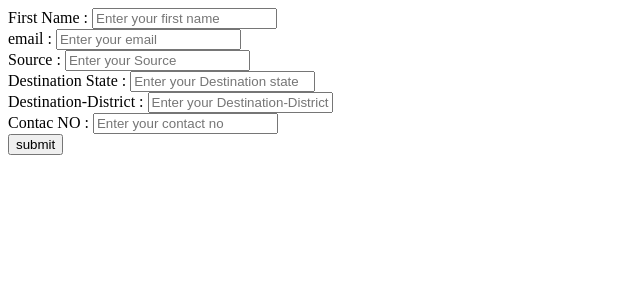
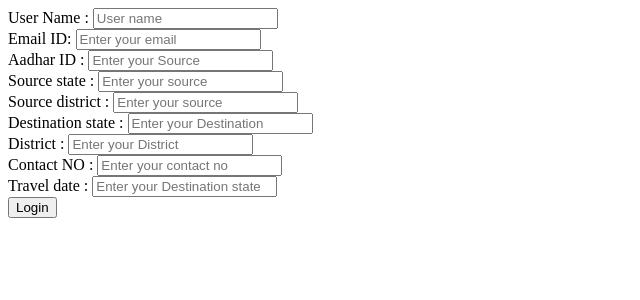
Before and after one commit to govindsairam3/MicroProject4-CovidEpass_enquiry, a Flask app: page / in a window 1280 px wide. Shown: the top 300 px of the page, without its empty margins (0-640 px from the left). Run offline with Flask 2, Linux system fonts and the light colour scheme.

Commit message:
added user_details

```diff
--- a/server.py
+++ b/server.py
@@ -11,21 +11,21 @@ app = Flask(__name__, static_url_path='/static')
 
 @app.route('/')
 def registration_form():
-    return render_template('test_page.html')
+    return render_template('login_page.html')
 
 @app.route('/login_page', methods=['POST','GET'])
 def login_registration_details():
-    first_name = request.form['fname']
-    last_name = request.form['lname']
-    email_id = request.form['email']
-    source_st = request.form['source_state']
-    source_dt = request.form['source']
-    destination_st = request.form['dest_state']
-    destination_dt = request.form['destination']
-    phoneNumber = request.form['phoneNumber']
-    id_proof = request.form['idcard']
-    date = request.form['trip']
-    fullname = first_name +'.'+ last_name
+    first_name = request.form['username']
+    #last_name = request.form['lname']
+    email_id = request.form['email_id']
+    source_st = request.form['Travelling_from']
+    source_dt = request.form['Travelling_dist']
+    destination_st = request.form['Destination']
+    destination_dt = request.form['District']
+    phoneNumber = request.form['PhoneNumber']
+    id_proof = request.form['aadhar_card']
+    date = request.form['travel_date']
+    fullname = first_name +'.'#+ last_name
     r = requests.get('https://api.covid19india.org/v4/data.json')
     json_data = r.json()
     count = json_data[destination_st]['districts'][destination_dt]['total']['confirmed']
@@ -34,14 +34,14 @@ def login_registration_details():
     if travel_pass <30 and request.method=='POST' :
         status = 'CONFIRMED'
         #return status
-        client.messages.create(to="whatsapp:+917013510927", from_="whatsapp:+14155238886", body="Hello "+fullname+"your travel is "+status)
-        return render_template('login_page.html',var=fullname, var1=email_id, var2=id_proof, var3=source_st, var4=source_dt,var5=destination_st,var6=destination_dt,
+        #client.messages.create(to="whatsapp:+917013510927", from_="whatsapp:+14155238886", body="Hello "+fullname+"your travel is "+status)
+        return render_template('user_details.html',var=fullname, var1=email_id, var2=id_proof, var3=source_st, var4=source_dt,var5=destination_st,var6=destination_dt,
                                 var7=phoneNumber,var8=date, var9=status)
     else:
         status= 'NOT_CONFIRMED'
         #return status
-        client.messages.create(to="whatsapp:+917013510927", from_="whatsapp:+14155238886", body="Hello "+fullname+"your travel is "+status)
-        return render_template('login_page.html',var=fullname, var1=email_id, var2=id_proof, var3=source_st, var4=source_dt,var5=destination_st,var6=destination_dt,
+        #client.messages.create(to="whatsapp:+917013510927", from_="whatsapp:+14155238886", body="Hello "+fullname+"your travel is "+status)
+        return render_template('user_details.html',var=fullname, var1=email_id, var2=id_proof, var3=source_st, var4=source_dt,var5=destination_st,var6=destination_dt,
                                 var7=phoneNumber,var8=date, var9=status)
 
 
--- a/templates/login_page.html
+++ b/templates/login_page.html
@@ -17,16 +17,19 @@
                 <label>Aadhar ID : </label>
                 <input type="text" placeholder="Enter your Source " name="aadhar_card"><br>
 
-                <label>Source Destination : </label>
+                <label>Source state : </label>
                 <input type="text" placeholder="Enter your source" name="Travelling_from"><br>
 
-                <label>Target Destination : </label>
+                <label>Source district : </label>
+                <input type="text" placeholder="Enter your source" name="Travelling_dist"><br>
+
+                <label>Destination state : </label>
                 <input type="text" placeholder="Enter your Destination" name="Destination"><br>
 
                 <label>District : </label>
                 <input type="text" placeholder="Enter your District" name="District"><br>
 
-                <label>Contac NO : </label>
+                <label>Contact NO : </label>
                 <input type="number" placeholder="Enter your contact no" name="PhoneNumber"><br>
 
                 <label>Travel date : </label>
```
Also changed, not shown: templates/user_details.html (renamed from test_page.html, +4 -4 lines).
